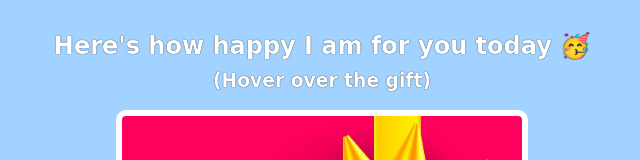
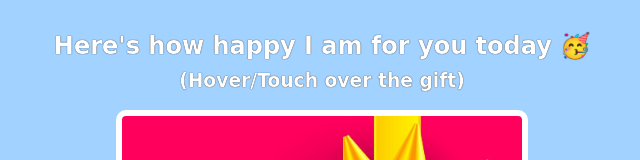
Before and after one commit to VaishnavGhenge/bday-gift, a plain HTML site: page index.html in a window 1280 px wide. Shown: the part 430-590 px from the top of the page, without its empty margins (318-958 px from the left). Drawn offline with Linux system fonts and the light colour scheme; a web font is replaced by a local one.

Commit message:
Update index.html

```diff
--- a/index.html
+++ b/index.html
@@ -16,7 +16,7 @@
     </div>
     <div class="gift-section">
         <h2 class="gift-title">Here's how happy I am for you today 🥳</h2>
-        <h3 class="gift-hint">(Hover over the gift)</h3>
+        <h3 class="gift-hint">(Hover/Touch over the gift)</h3>
         <div class="gift-img" id="happy-img"></div>
     </div>
     <div class="gift-section">
```
